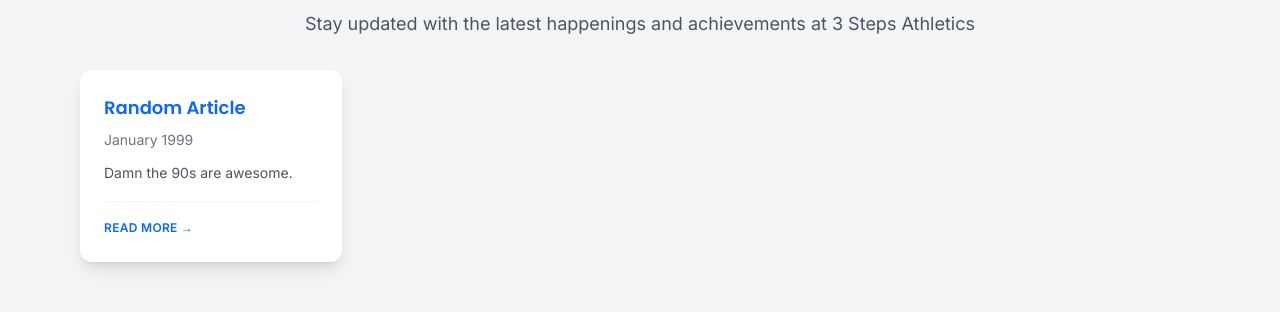
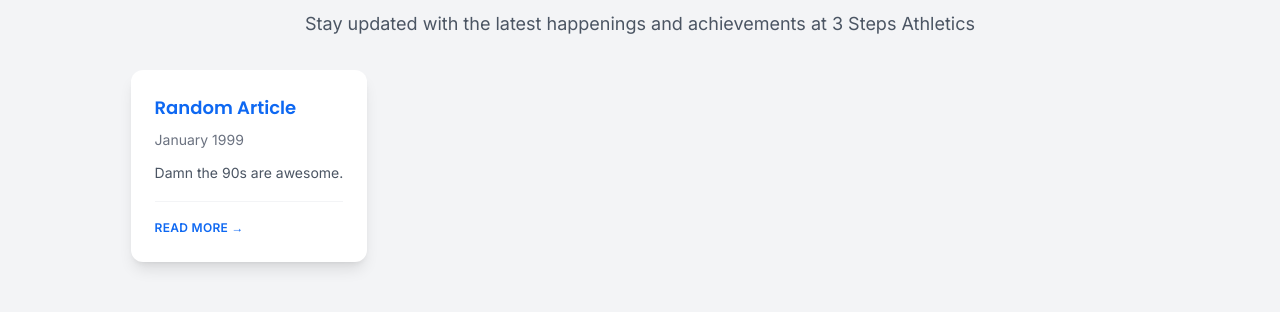
Before and after one commit to jofras/3steps-v2, a React (Create React App) app: page /multimedia in a window 1280 px wide. Shown: the part 2643-2955 px from the top of the page. Built offline with nearby package versions, Linux system fonts and the light colour scheme.

Commit message:
trying news centering

```diff
--- a/src/pages/Multimedia.js
+++ b/src/pages/Multimedia.js
@@ -164,7 +164,10 @@
             Stay updated with the latest happenings and achievements at 3 Steps Athletics
           </p>
 
-          <div className="grid grid-cols-1 md:grid-cols-2 lg:grid-cols-4 gap-6">
+          {/* Add a flex wrapper for centering */}
+          <div className="flex justify-center">
+            {/* Change grid to inline-grid */}
+            <div className="inline-grid grid-cols-1 md:grid-cols-2 lg:grid-cols-4 gap-6">
               {newsItems.map((item, i) => (
                 <Link
                   key={i}
@@ -189,6 +192,7 @@
                   </div>
                 </Link>
               ))}
+            </div>
           </div>
         </section>
       </div>
```
Lines whose indentation alone changed are shown as unchanged.
